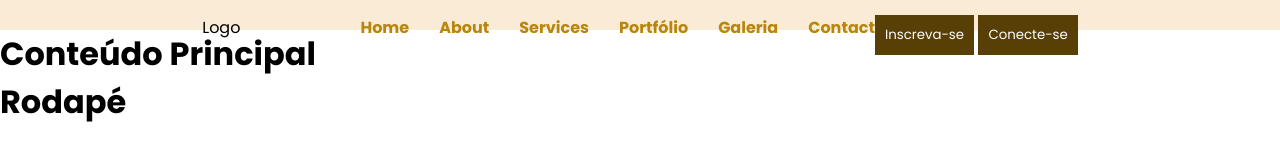
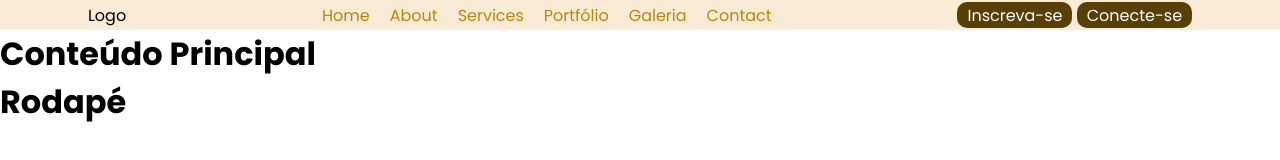
Before and after one commit to digos21/digos21.github.io, a plain HTML site: page index.html in a window 1280 px wide. Drawn offline with Linux system fonts and the light colour scheme.

Commit message:
style css reformulado

```diff
--- a/style.css
+++ b/style.css
@@ -10,52 +10,66 @@
 
 .container {
     display: flex;
-    justify-content: center;
+    justify-content: space-around;
+    align-items: center;
     background-color: antiquewhite;
-    padding: 15px;
     height: 30px;
 
 }
 
 .ct-logo {
-    padding: 0 30px 0 0;
+    padding: 0 10px 0 0;
+}
+
+.ct-logo p {
+    font-size: 1rem;
 }
 
 .ct-navbar {
-    font-weight: bold;
-    margin-left: 30px;
+    /*font-weight: bold;*/
+    /*margin-left: 50px;*/
 
 }
 
 .ct-navbar ul {
+
     display: flex;
-    margin-left: 30px;
+    /*margin-left: 30px;*/
 }
 
 .ct-navbar ul li {
     list-style: none;
-    margin: 0 0 0 30px;
+    /*margin: 0 30px 0 30px;*/
 }
 
 .ct-navbar ul li a {
     text-decoration: none;
     color: darkgoldenrod;
+    /*background: black;*/
+    font-size: 1rem;
+  padding: 4px 10px 3px 10px;
 
 }
 
 .ct-navbar ul li a:hover {
-    color: #573f05;
+
+    color: white;
+    background: #573f05;
 }
 
 .ct-login {
-    font-weight: 400;
+    /*font-weight: 400;*/
 }
 
 .ct-login button {
+
+  font-size: 1rem;
     border: none;
-    padding: 10px;
+    /*padding: 3px 10px 3px 10px; padrão sem border-radius*/
+  padding: 1px 10px 0 10px;
     background: #573f05;
     color: white;
+  border-radius:10px;
 }
 
 .ct-login button:hover {
```
